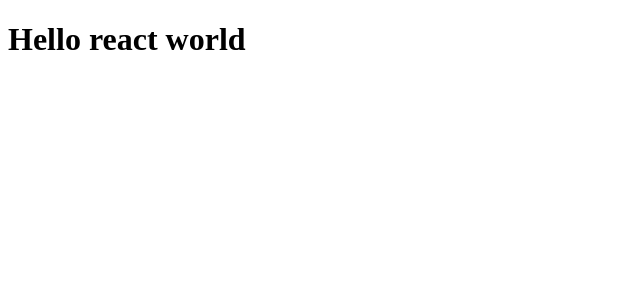
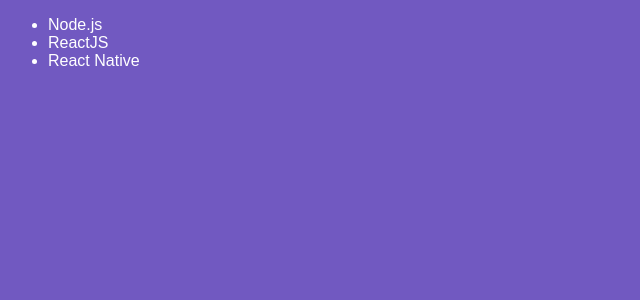
Before and after one commit to rodrigoferraro/bootcamp2019, a React app in the folder modulo04/: page / in a window 1280 px wide. Shown: the top 300 px of the page, without its empty margins (0-640 px from the left). Built offline with nearby package versions, Linux system fonts and the light colour scheme.

Commit message:
primeiro componente - simples

```diff
--- a/modulo04/src/App.js
+++ b/modulo04/src/App.js
@@ -1,7 +1,11 @@
 import React from 'react'
+import './App.css'
+
+import profile from './assets/avatar.png'
+import TechList from './components/TechList'
 
 function App(){
-  return <h1>Hello react world</h1>
+  return <TechList />
 }
 
 export default App
--- /dev/null
+++ b/modulo04/src/components/TechList.js
@@ -0,0 +1,16 @@
+import React, { Component } from 'react'
+
+class TechList extends Component {
+
+  render(){
+    return (
+      <ul>
+        <li>Node.js</li>
+        <li>ReactJS</li>
+        <li>React Native</li>
+      </ul>
+    )
+  }
+}
+
+export default TechList;
```
